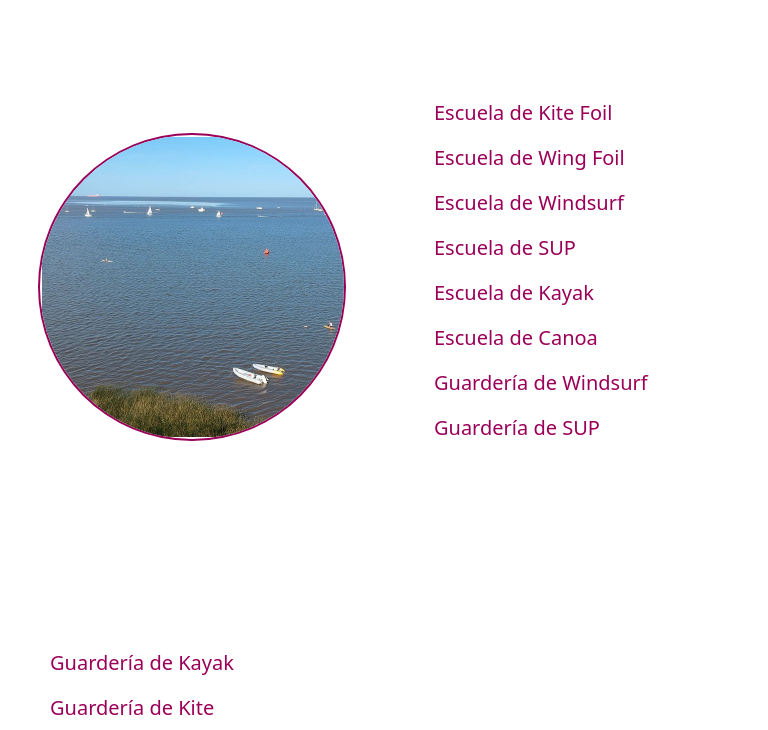
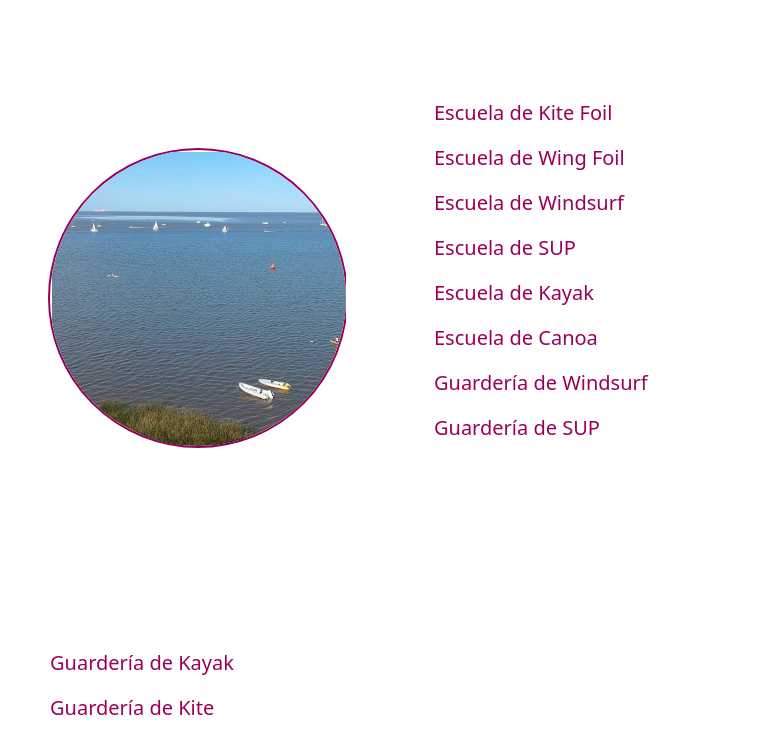
Before and after one commit to niederhausertomas/La-playita-web, a plain HTML site: page index.html in a window 768 px wide. Shown: the part 2580-3310 px from the top of the page. Drawn offline with nearby package versions, Linux system fonts and the light colour scheme.

Commit message:
Modificando tamaño de circulos con imagenes

```diff
--- a/css/styles.css
+++ b/css/styles.css
@@ -170,6 +170,10 @@ background-image: url("https://github.com/niederhausertomas/La-playita-web/blob/
 .carouselBorderRadius{
     border-radius: 50%;
     border: solid 2px #9B0059;
+    height: 350px;
+    width: 350px;
+    margin-top: 70px;
+    margin-left: 70px;
 }
 
 .c2{
@@ -434,6 +438,11 @@ footer section{
         margin: -1150px 0px 0px 0px;
     }
 
+    .carouselBorderRadius{
+        margin-top: 5%;
+        margin-left: 3%;
+    }
+
     .carouselImg2{
         height: 400px;
     }
@@ -582,6 +591,14 @@ footer section{
         margin-top: 100px;
     }
 
+
+    .carouselBorderRadius{
+        height: 300px;
+        width: 300px;
+        margin-top: 5%;
+        margin-left: 3%;
+    }
+
     .carouselImg2{
         height: 300px;
         margin: 2px 2px 2px 2px;
--- a/index.html
+++ b/index.html
@@ -147,13 +147,13 @@
                     <div id="carouselExampleAutoplaying" class="carousel slide" data-bs-ride="carousel">
                         <div class="carousel-inner carouselBorderRadius">
                             <div class="carousel-item active">
-                                <img class="carouselImg2" src="./images/la-playita-01-01.jpg" class="d-block w-100" alt="Escuela de kite La playita">
+                                <img class="carouselImg2" src="./images/la-playita-01-01.jpg" class="d-block" alt="Escuela de kite La playita">
                             </div>
                             <div class="carousel-item">
-                                <img class="carouselImg2" src="./images/la-playita-01-02.jpg" class="d-block w-100" alt="Rio de la plata">
+                                <img class="carouselImg2" src="./images/la-playita-01-02.jpg" class="d-block" alt="Rio de la plata">
                             </div>
                             <div class="carousel-item">
-                                <img class="carouselImg2" src="./images/la-playita-01-03.jpg" class="d-block w-100" alt="Hombre practicando wing foil">
+                                <img class="carouselImg2" src="./images/la-playita-01-03.jpg" class="d-block" alt="Hombre practicando wing foil">
                             </div>
                         </div>
                     </div>
```
